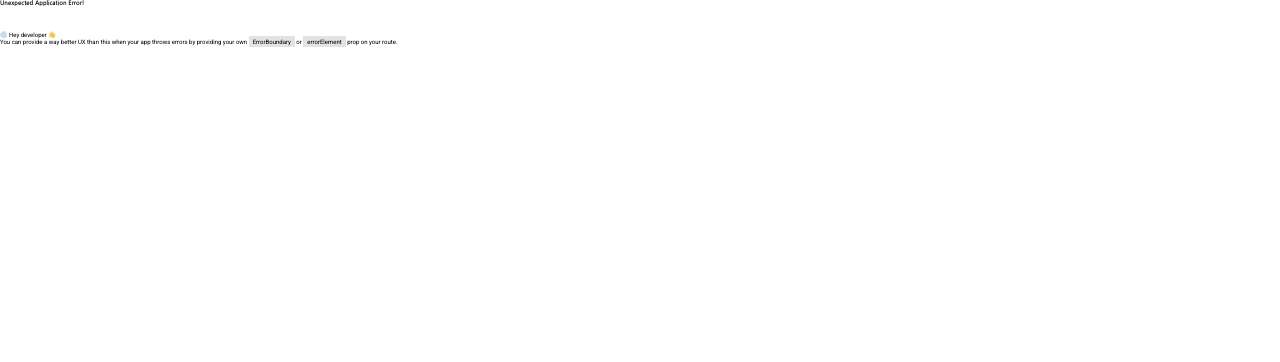
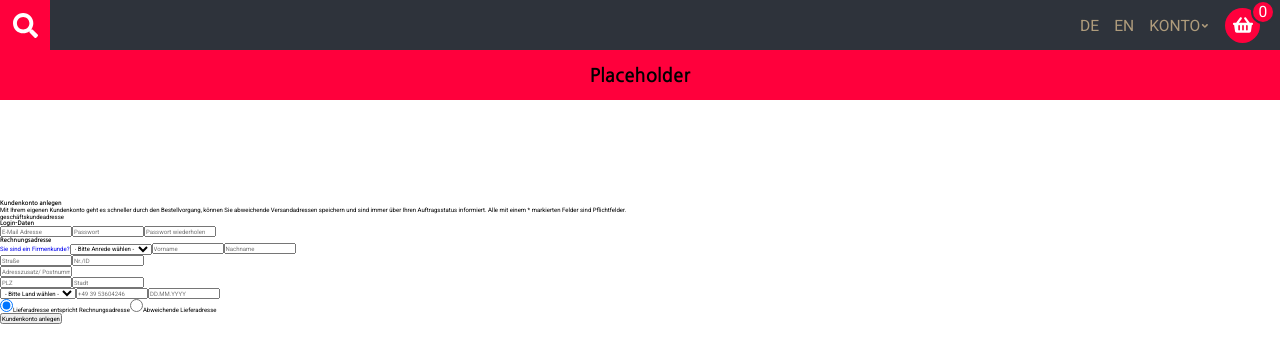
Before and after one commit to BarloGER/g-shop-frontend, a React (Vite) app: page /signup in a window 1280 px wide. Before the commit this address had no page. Shown: the top 362 px of the page. Built offline with nearby package versions, Linux system fonts and the light colour scheme.

Commit message:
Added Layout.jsx, moved Header and Outlet into it.

```diff
--- a/src/App.jsx
+++ b/src/App.jsx
@@ -3,17 +3,18 @@ import {
   createRoutesFromElements,
   RouterProvider,
   Route,
-  Outlet,
 } from "react-router-dom";
+
+import Layout from "./components/Layout";
 import Home from "./components/Home";
-import Test from "./components/Test";
+import SignUp from "./components/SignUp";
 
 export default function App() {
   const router = createBrowserRouter(
     createRoutesFromElements(
-      <Route path="/" element={<Outlet />}>
+      <Route path="/" element={<Layout />}>
         <Route index element={<Home />} />
-        <Route path="/test" element={<Test />} />
+        <Route path="/signup" element={<SignUp />} />
       </Route>
     )
   );
--- a/src/components/Home.jsx
+++ b/src/components/Home.jsx
@@ -5,12 +5,7 @@ import "../styles/home.css";
 export default function Home() {
   return (
     <>
-      <header>
-        <Header />
-      </header>
-      <main>
-        <Carousel />
-      </main>
+      <Carousel />
     </>
   );
 }
--- /dev/null
+++ b/src/components/Layout.jsx
@@ -0,0 +1,16 @@
+import { Outlet } from "react-router-dom";
+import Header from "./Header";
+
+export default function Layout() {
+  return (
+    <>
+      <header>
+        <Header />
+      </header>
+
+      <main>
+        <Outlet />
+      </main>
+    </>
+  );
+}
--- a/src/components/Login.jsx
+++ b/src/components/Login.jsx
@@ -1,3 +1,4 @@
+import { Link } from "react-router-dom";
 import { FaTimes } from "react-icons/fa";
 import "../styles/login.css";
 
@@ -19,9 +20,9 @@ export default function Login(props) {
             Bestellvorgang, können Sie abweichende Versandadressen speichern und
             sind immer über Ihren Auftragsstatus informiert.
           </p>
-          <a href="#" className="button">
+          <Link to="/SignUp" className="button">
             Kundenkonto anlegen
-          </a>
+          </Link>
         </div>
         <div className="login-box">
           <h3>Einloggen</h3>
```
